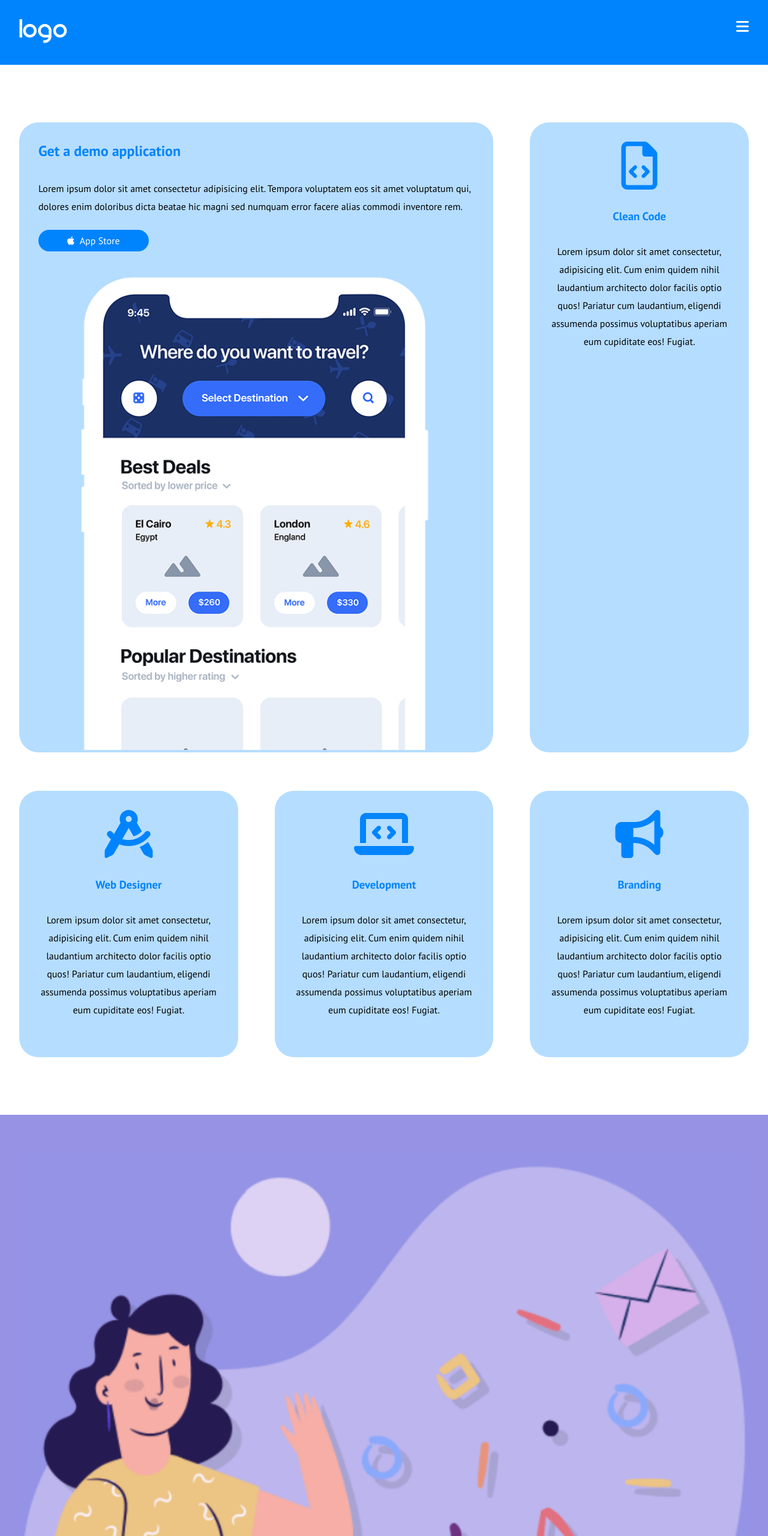
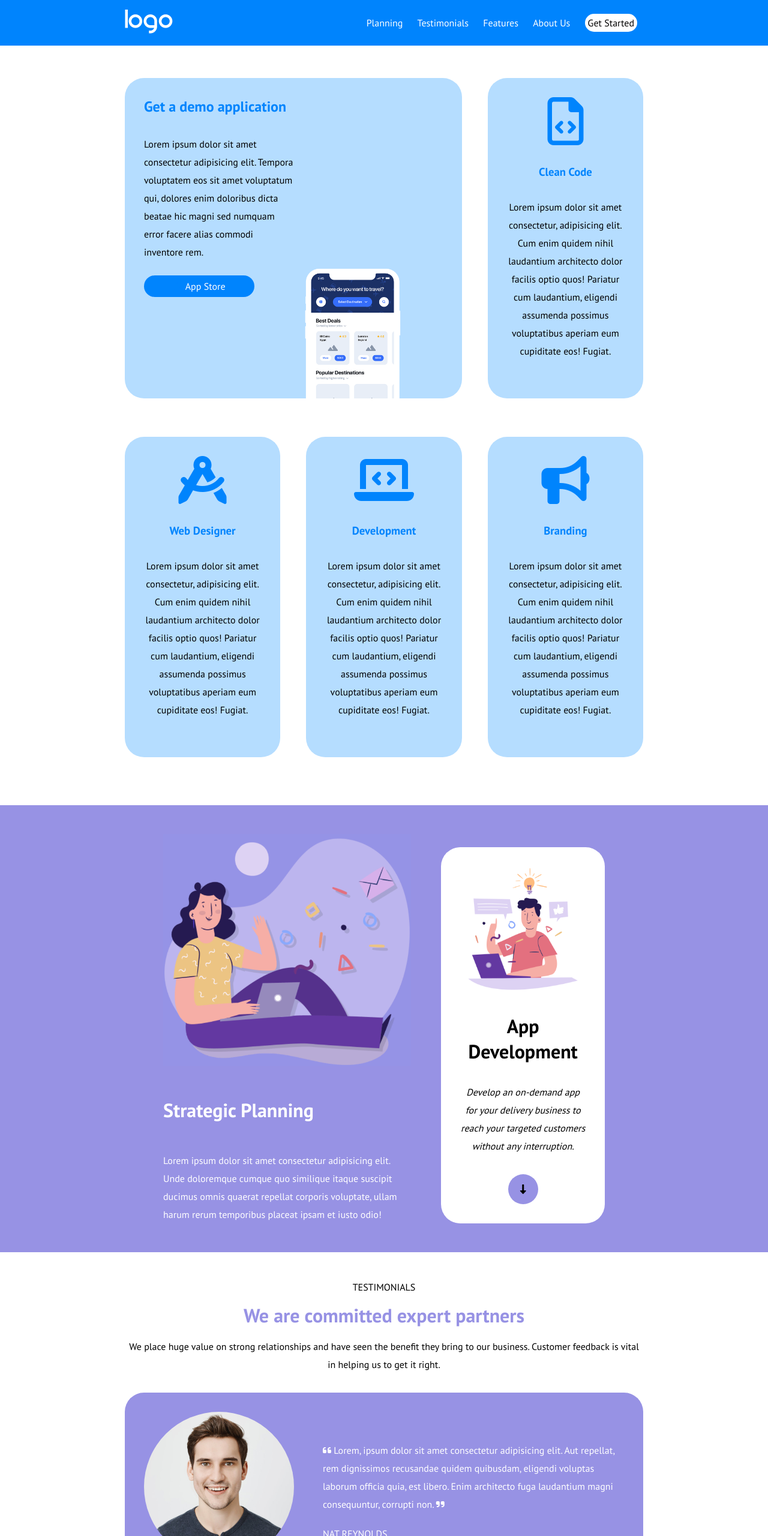
Before and after one commit to Fedois/htmlcss-responsive-layout, a plain HTML site: page index.html in a window 1280 px wide. Shown: the top 2560 px of the page at 60% size. Drawn offline with Linux system fonts and the light colour scheme.

Commit message:
fine responsive desktop

```diff
--- a/css/style.css
+++ b/css/style.css
@@ -6,26 +6,18 @@
 }
 
 /* GENERAL */
+html{
+    scroll-behavior: smooth;
+}
 body{
     font-family: 'PT Sans', sans-serif;
 }
 .container{
-    padding: 2rem;
+    padding: 1rem;
     margin: 0 auto;
 }
 .flex{
     display: flex;
-}
-section{
-    padding: 2rem 0;
-}
-li{
-    list-style: none;
-}
-.card{
-    padding: 2rem;
-    margin: 2rem 0;
-    border-radius: 2rem;
 }
 p{
     line-height: 30px;
@@ -38,10 +30,38 @@ p{
 /* HEADER */
 header{
     background-color: #0084fd;
+    position: fixed;
+    width: 100%;
+    top: 0;
+    left: 0;
+    z-index: 30;
 }
-.container{
-    width: 100vw;
+header > .container{
     justify-content: space-between;
+}
+nav{
+    display: none;
+    margin: auto 0;
+}
+ul > li{
+    list-style: none;
+    display: inline-block;
+}
+ul > li a{
+    text-decoration: none;
+    color: white;
+    margin: 0 10px;
+}
+ul > li a:not(.button a):hover{
+   text-decoration: underline;
+}
+nav .button a{
+    background-color: white;
+    color: black;
+    padding: 5px;
+}
+.bars{
+    margin: auto 0;
 }
 .bars a i{
     font-size: 1.5rem;
@@ -49,6 +69,9 @@ header{
 }
 
 /* MAIN */
+main{
+    padding-top: 50px;
+}
 main img{
     width: 100%;
 }
@@ -56,29 +79,46 @@ main a{
     text-decoration: none;
     color: white;
 }
+section{
+    padding: 2rem 0;
+}
 .avatar{
     height: 250px;
     width: 250px;
     object-fit: cover;
     border-radius: 100%;
 }
+.card{
+    padding: 2rem;
+    margin: 2rem 0;
+    border-radius: 2rem;
+}
+#planning,
+#testimonials,
+#about-us,
+#get-started{
+    scroll-margin: 50px;
+}
 
-/* app */
-.blue{
-    background-color: #b5ddff;
-    text-align: center;
-}
-.demo-application p{
+/* demo application */
+#demo-application p{
     margin: 2rem 0;
 }
-.demo-application h2,
-.demo-application h3,
-.demo-application i{
+#demo-application h2,
+#demo-application h3,
+#demo-application i{
     color:#0084fd;
 }
 .download{
     padding-bottom: 0;
     text-align: left;
+}
+.download .phone{
+    align-items: flex-end;
+    justify-content: center;
+}
+.download .phone img{
+    width: 80%;
 }
 .download .button a{
     background-color: #0084fd;
@@ -88,33 +128,38 @@ main a{
     margin-right: 5px;
     color: white;
 }
+#demo-application .blue{
+    background-color: #b5ddff;
+}
+#demo-application .blue:not(.download){
+    text-align: center;
+}
 .blue i{
     font-size: 5rem;
     margin-bottom: 2rem;
 }
 
 /* strategic planning*/
-.planning{
+#planning{
     background-color: #9792e4;
 }
-.planning > div:first-child{
-    padding: 2rem;
+.strategic{
     color: white;
 }
-.planning h2{
+.strategic h2{
     margin: 3rem 0;
     font-size: 2em;
 }
-.white{
+#planning .white{
     background-color: white;
     color: black;
     text-align: center;
 }
-.white h3{
+#planning .white h3{
     margin: 2rem 0;
     font-size: 2rem;
 }
-.white p{
+#planning .white p{
     margin-bottom: 2rem;
 }
 .arrow{
@@ -129,110 +174,111 @@ main a{
 }
 
 /* testimonial */
-.testimonials *{
+#testimonials *{
     text-align: center;
 }
-.testimonials h2{
+#testimonials h2{
     font-size: 2em;
     margin: 0.5em 0;
     color: #9792e4;
 }
-.testimonials p{
+#testimonials p{
     margin-top: 0.5em;
     margin-bottom: 1.5rem;
 }
-.testimonials span{
-    font-size: 1.5em;
+#testimonials span{
+    font-size: 1em;
 }
-.violet{
+#testimonials .violet{
     background-color: #9792e4;
     color: white;
 }
 
 /* benefits */
-.benefits{
+#benefits{
     background-color: #9792e4;
     color: white;
     text-align: center;
 }
-.benefits h2{
+#benefits h2{
     font-size: 2rem;
     margin-bottom: 2rem;
 }
-.benefits .white{
+#benefits .white{
     text-align: left;
     color: #9792e4;
     background-color: white;
 }
-.benefits .white h3{
-    font-size: 2em;
+#benefits .white h3{
+    font-size: 4em;
 }
-.benefits .white h4{
-    margin: 2rem 0;
+#benefits .white h4{
+    margin: 1rem 0;
     font-size: 1.5em;
 }
-.benefits .white p{
+#benefits .white p{
     margin-bottom: 2rem;
     color: black;
 }
-.benefits .button a{
+#benefits .button a{
     background-color: #9792e4;
 }
 
 /* about us */
-.about-us{
+#about-us{
     color: #9792e4;
 }
-.about-us h2{
+#about-us h2{
     font-size: 3em;
 }
-.about-us p{
+#about-us p{
     color: black;
     margin: 2rem 0;
 }
-.about-us h3{
+#about-us h3{
     margin: 2rem 0;
     font-size: 2em;
 }
-.user{
+.img-user{
     position: relative;
+    display: inline-block;
 }
-.about-us .user > i{
+#about-us .img-user > i{
     position: absolute;
     font-size: 5rem;
     top: 0;
-    left: 60%;
+    right: 0;
 }
-.about-us .button a{
+#about-us .button a{
     background-color: #9792e4;
     font-size: 12px;
     padding: 0.5rem 1rem;
 }
 
 /* get started */
-.get-started{
+#get-started{
     background-color: #9792e4;
     color: white;
     text-align: center;
 }
-.get-started h2{
+#get-started h2{
     font-size: 1em;
     color: #c5c2f0;
 }
-.get-started h3{
+#get-started h3{
     font-size: 2em;
     margin: 1rem 0;
 }
-.get-started .free{
+#get-started .free{
     display: inline-block;
     font-size: 4em;
     margin: 2rem 0;
     color: #fdc15f;
 }
-.get-started .button{
+#get-started .button{
     margin: 2rem 0;
 }
-.get-started .button a{
+#get-started .button a{
     background-color: white;
     color: blueviolet;
     font-size: 1.0em;
@@ -264,59 +310,89 @@ footer span{
 /* RESPONSIVE */
 
 /* mobile > tablet */
-@media  screen and (min-width:480px) {
-    .container{
-        width: 100vw;
-    }
-    .demo-application .container{
+@media  screen and (min-width:576px) {
+    #demo-application .container{
         display: flex;
         flex-wrap: wrap;
         justify-content: space-between;
     }
-    .demo-application .container > .download{
+    #demo-application .container > .download{
         width: 65%;
     }
-    .demo-application .container > div:not(.download){
+    .download .phone{
+        justify-content: flex-start;
+    }
+    #demo-application .container > div:not(.download){
         width: 30%;
     }
-    .testimonials .container > div *{
+    #testimonials .container > div *{
         text-align: left;
     }
-    .testimonials .card{
+    #testimonials .card{
         display: flex;
     }
     .info-user{
-        padding-left: 1rem;
+        padding-left: 3rem;
+        margin: auto 0;
     }
-    .benefits .container > .column{
+    #benefits .container > .column{
         display: flex;
         justify-content: space-between;
         flex-wrap: wrap;
+    }
+    .column{
+        margin: 0 -1rem;
     }
     .column > .card{
         width: calc(50% - 2rem);
         margin: 1rem;
     }
-    .about-us .container{
+    #about-us .container{
         display: flex;
     }
-    .about-us .about-par{
+    #about-us .about-par{
         width: 60%;
+        padding-right: 50px;
     }
-    .about-us .user{
-        width: 30%;
+    #about-us .user{
+        width: 40%;
     }
-    .user > i{
-        left: 50px;
+    #get-started .container,
+    footer .container{
+        width: 50vw;
     }
 }
 
-/* tablet > desktop
+/* tablet > desktop */
 @media screen and (min-width:1100px) {
     .container{
-        width: 80vw;
+        width: 70vw;
+    }
+    nav{
+        display: block;
+    }
+    .bars{
+        display: none;
     }
     .download{
         display: flex;
     }
-} */
+    .download > div{
+        width: 50%;
+    }
+    #planning .container{
+        display: flex;
+        align-items: flex-end;
+        justify-content: space-between;
+        width: 60vw;
+    }
+    #planning .white{
+        margin: 0;
+    }
+    .strategic{
+        padding-right: 50px;
+    }
+    #benefits .card{
+        width: calc(100% / 3 - 2rem);
+    }
+}
--- a/index.html
+++ b/index.html
@@ -13,7 +13,7 @@
     <link rel="stylesheet" href="css/style.css">
     <title>Document</title>
 </head>
-<body class="debug">
+<body>
 
     <!-- INIZIO HEADER -->
     <header>
@@ -26,30 +26,37 @@
             <nav class="menu">
                 <ul>
                     <li>
-
+                        <a href="#planning">Planning</a>
                     </li>
                     <li>
-
+                        <a href="#testimonials">Testimonials</a>
                     </li>
                     <li>
-
+                        <a href="features">Features</a>
                     </li>
-                    <li class="bars">
-                        <a href="#"><i class="fa-solid fa-bars"></i></a>
+                    <li>
+                        <a href="#about-us">About Us</a>
+                    </li>
+                    <li class="button">
+                        <a href="#get-started">Get Started</a>
                     </li>
                 </ul>
+            </nav>
 
-            </nav>
+            <div class="bars">
+                <a href="#"><i class="fa-solid fa-bars"></i></a>
+            </div>
+
         </div>
     </header>
 
     <!-- INIZIO MAIN -->
     <main>
-        <section class="demo-application">
+        <section id="demo-application">
             <div class="container">
 
                 <!-- demo application -->
-                <div class="card download blue">
+                <div class="card blue download">
                     <div>
                         <h2>Get a demo application</h2>
 
@@ -60,7 +67,7 @@
                         </div>
                     </div>
 
-                    <div>
+                    <div class="phone flex">
                         <img src="img/phone.png" alt="">
                     </div>
                 </div>
@@ -98,14 +105,15 @@
 
                     <p>Lorem ipsum dolor sit amet consectetur, adipisicing elit. Cum enim quidem nihil laudantium architecto dolor facilis optio quos! Pariatur cum laudantium, eligendi assumenda possimus voluptatibus aperiam eum cupiditate eos! Fugiat.</p>
                 </div>
+
             </div>
         </section>
 
         <!-- strategic planning -->
-        <section class="planning">
+        <section id="planning">
             <div class="container">
 
-                <div>
+                <div class="strategic">
                     <img src="img/planning1.png" alt="plannin 1">
 
                     <h2>Strategic Planning</h2>
@@ -124,12 +132,14 @@
                         <i class="fa-solid fa-down-long"></i>
                     </div>
                 </div>
+
             </div>
         </section>
 
         <!-- testimonials -->
-        <section class="testimonials">
+        <section id="testimonials">
             <div class="container">
+
                 <span>TESTIMONIALS</span>
 
                 <h2>We are committed expert partners</h2>
@@ -171,12 +181,14 @@
                         <span>BOB ROBERTS</span>
                     </div>
                 </div>
+
             </div>
         </section>
 
         <!-- benefits -->
-        <section class="benefits">
+        <section id="benefits">
             <div class="container">
+
                 <h2>Benefits of working with us</h2>
 
                 <div class="column">
@@ -247,12 +259,14 @@
                         </div>
                     </div>
                 </div>
+
             </div>
         </section>
 
         <!-- about us -->
-        <section class="about-us">
+        <section id="about-us">
             <div class="container">
+
                 <div class="about-par">
                     <h2>About us</h2>
 
@@ -267,8 +281,10 @@
                 </div>
 
                 <div class="user">
-                    <img src="img/about.jpg" alt="About" class="avatar">
-                    <i class="fa-solid fa-quote-left"></i>
+                    <div class="img-user">
+                        <img src="img/about.jpg" alt="About" class="avatar">
+                        <i class="fa-solid fa-quote-left"></i>
+                    </div>
 
                     <h3>I help companies tincidunt tortor aliquam nulla facilisi cras fermentum odio.</h3>
 
@@ -276,12 +292,14 @@
                         <a href="#"><i class="fa-brands fa-linkedin"></i> Find me on linkedin</a>
                     </div>
                 </div>
+
             </div>
         </section>
 
         <!-- get started -->
-        <section class="get-started">
+        <section id="get-started">
             <div class="container">
+
                 <h2>GET STARTED</h2>
 
                 <h3>Simple, Transparent Pricing</h3>
@@ -297,6 +315,7 @@
                 <span class="copyright">Copyright 2021 Boolean - Classe XX -
                     <a href="#">privacy policy</a>
                 </span>
+
             </div>
         </section>
     </div>
@@ -306,12 +325,14 @@
     <footer>
         <section>
             <div class="container">
+
                 <span>Lorem ipsum dolor sit amet consectetur adipisicing elit. Eos, expedita, cupiditate iusto pariatur consequatur alias vel dolorum numquam dolore</span>
                 <span>
                     <a href="#">Lorem ipsum</a>dolor sit amet consectetur adipisicing elit. Ipsa, culpa?
                     <a href="#">Boolean careers</a>
                 </span>
-             </div>
+
+            </div>
         </section>
     </footer>
 
```
